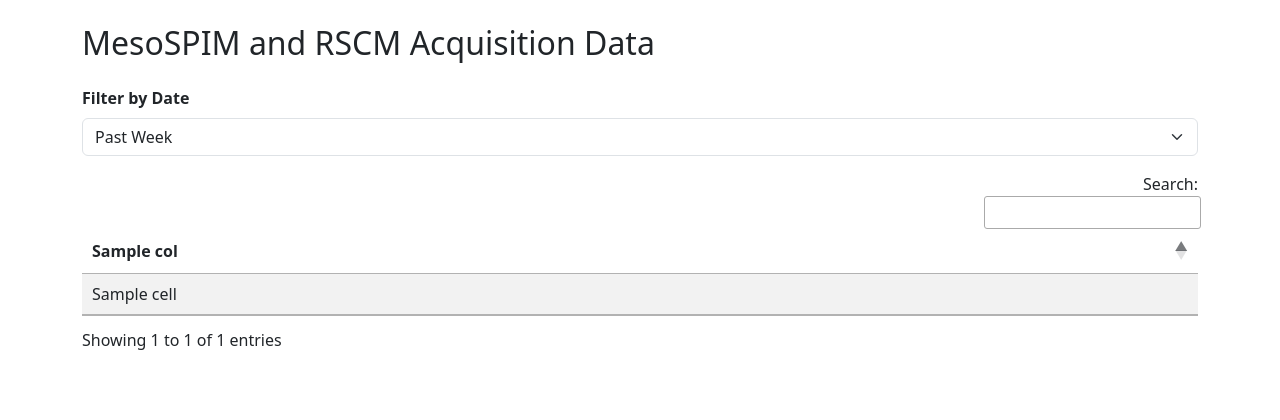
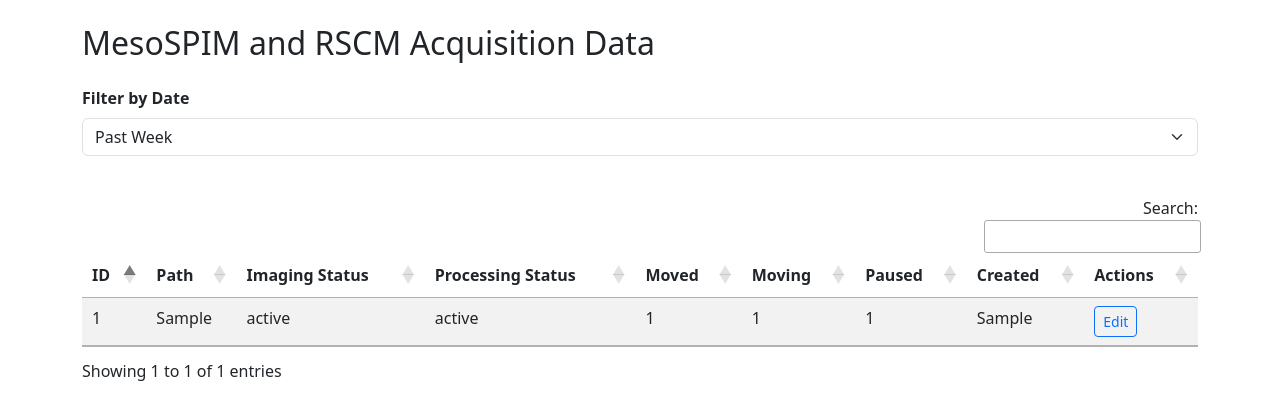
Before and after one commit to CBI-PITT/micro_status_flask, a Flask app: template micro_status_flask/templates/index.html in a window 1280 px wide. Shown: the part 80-500 px from the top of the page. Run offline with Flask 3, Linux system fonts and the light colour scheme; tables that the repository leaves empty hold one stand-in row (values such as "Sample post"); the template is opened without the code that fills it: values that come from a table or form of the project are taken from there, most other values are stand-ins (such as "Sample title", 1, 10 or a date in 2020); some libraries are stand-ins or nearby versions.

Commit message:
Migrate index page to ORM

```diff
--- a/micro_status_flask/app.py
+++ b/micro_status_flask/app.py
@@ -76,35 +76,54 @@ def get_data(date_filter, name_filter):
 @app.route('/')
 @login_required
 def index():
+    # Get filters from query parameters
     date_filter = request.args.get('time', 'week')
-    pi_id_filter = request.args.get('name', '')  # still using 'name' as the param, but it's actually the id
+    pi_id_filter = request.args.get('name', '')
 
-    # Fetch PI names
-    conn = sqlite3.connect(settings.DB_LOCATION)
-    cursor = conn.cursor()
-    cursor.execute("SELECT id, name FROM pi")
-    pi_options = cursor.fetchall()
-    conn.close()
+    # Fetch all PIs for filter dropdown
+    pi_options = [(pi.id, pi.name) for pi in PI.query.order_by(PI.name).all()]
 
+    # Build base query
+    query = Dataset.query
+
+    # Date filtering
+    now = datetime.now()
+    if date_filter == 'week':
+        since = now - timedelta(weeks=1)
+    elif date_filter == 'month':
+        since = now - timedelta(days=30)
+    elif date_filter == 'year':
+        since = now - timedelta(days=365)
+    else:
+        since = None
+
+    if since:
+        query = query.filter(Dataset.created != None)  # Skip NULLs
+        query = query.filter(Dataset.created >= since.strftime('%Y-%m-%d'))
+
+    # PI-based filtering
     if current_user.get_id() == "CBI_Admin":
-        columns, rows = get_data(date_filter, pi_id_filter)
+        if pi_id_filter:
+            query = query.filter(Dataset.pi == int(pi_id_filter))
     else:
-        pi_id = [pi_id for pi_id, pi_name in pi_options if pi_name == current_user.get_id()]
-        if len(pi_id):
-            pi_id_filter = pi_id[0]
-            columns, rows = get_data(date_filter, pi_id_filter)
+        user_pi = PI.query.filter_by(name=current_user.get_id()).first()
+        if user_pi:
+            query = query.filter(Dataset.pi == user_pi.id)
+            pi_id_filter = user_pi.id  # Persist this to highlight in UI
         else:
-            columns, rows = [], []
+            query = query.filter(False)  # Return empty result set
+
+    datasets = query.all()
 
     return render_template(
         'index.html',
-        columns=columns,
-        rows=rows,
+        datasets=datasets,
         selected_filter=date_filter,
         selected_name=pi_id_filter,
         pi_options=pi_options,
         current_user=current_user
     )
+
 
 @app.route('/datasets')
 def list_datasets():
@@ -125,7 +144,7 @@ def edit_dataset(dataset_id):
         form.populate_obj(dataset)
         db.session.commit()
         flash("Dataset updated successfully.", "success")
-        return redirect(url_for('list_datasets'))  # or wherever your list route is
+        return redirect(url_for('index'))  # or wherever your list route is
 
     return render_template('edit_dataset.html', form=form, dataset=dataset)
 
--- a/micro_status_flask/templates/index.html
+++ b/micro_status_flask/templates/index.html
@@ -2,8 +2,8 @@
 {% block content %}
     <h2 class="mb-4">MesoSPIM and RSCM Acquisition Data</h2>
     <div class="row">
-            <!-- Sidebar Filter -->
-                <form method="get">
+        <!-- Filter Form -->
+        <form method="get" class="mb-4">
             <label class="form-label fw-bold">Filter by Date</label>
             <select name="time" class="form-select mb-3" onchange="this.form.submit()">
                 <option value="week" {% if selected_filter == 'week' %}selected{% endif %}>Past Week</option>
@@ -11,6 +11,7 @@
                 <option value="year" {% if selected_filter == 'year' %}selected{% endif %}>Past Year</option>
                 <option value="all" {% if selected_filter == 'all' %}selected{% endif %}>All Time</option>
             </select>
+
             {% if current_user.get_id() == "CBI_Admin" %}
             <label class="form-label fw-bold">Filter by PI Name</label>
             <select name="name" class="form-select" onchange="this.form.submit()">
@@ -26,17 +27,35 @@
         <table id="dataTable" class="table table-striped" style="width:100%">
             <thead>
                 <tr>
-                            {% for col in columns %}
-                                <th>{{ col }}</th>
-                            {% endfor %}
+                    <th>ID</th>
+                    <th>Path</th>
+<!--                    <th>PI</th>-->
+<!--                    <th>CL Number</th>-->
+                    <th>Imaging Status</th>
+                    <th>Processing Status</th>
+                    <th>Moved</th>
+                    <th>Moving</th>
+                    <th>Paused</th>
+                    <th>Created</th>
+                    <th>Actions</th>
                 </tr>
             </thead>
             <tbody>
-                        {% for row in rows %}
+                {% for ds in datasets %}
                     <tr>
-                                {% for cell in row %}
-                                    <td>{{ cell }}</td>
-                                {% endfor %}
+                        <td>{{ ds.id }}</td>
+                        <td>{{ ds.path_on_fast_store.replace("/CBI_FastStore/Acquire/", "") }}</td>
+<!--                        <td>{{ ds.pi_obj.name if ds.pi_obj else '' }}</td>-->
+<!--                        <td>{{ ds.cl_obj.name if ds.cl_obj else '' }}</td>-->
+                        <td>{{ ds.imaging_status }}</td>
+                        <td>{{ ds.processing_status }}</td>
+                        <td>{{ ds.moved }}</td>
+                        <td>{{ ds.moving }}</td>
+                        <td>{{ ds.paused }}</td>
+                        <td>{{ ds.created.split("_")[0] if ds.created else "" }}</td>
+                        <td>
+                            <a href="{{ url_for('edit_dataset', dataset_id=ds.id) }}" class="btn btn-sm btn-outline-primary">Edit</a>
+                        </td>
                     </tr>
                 {% endfor %}
             </tbody>
```
Lines whose indentation alone changed are shown as unchanged.
